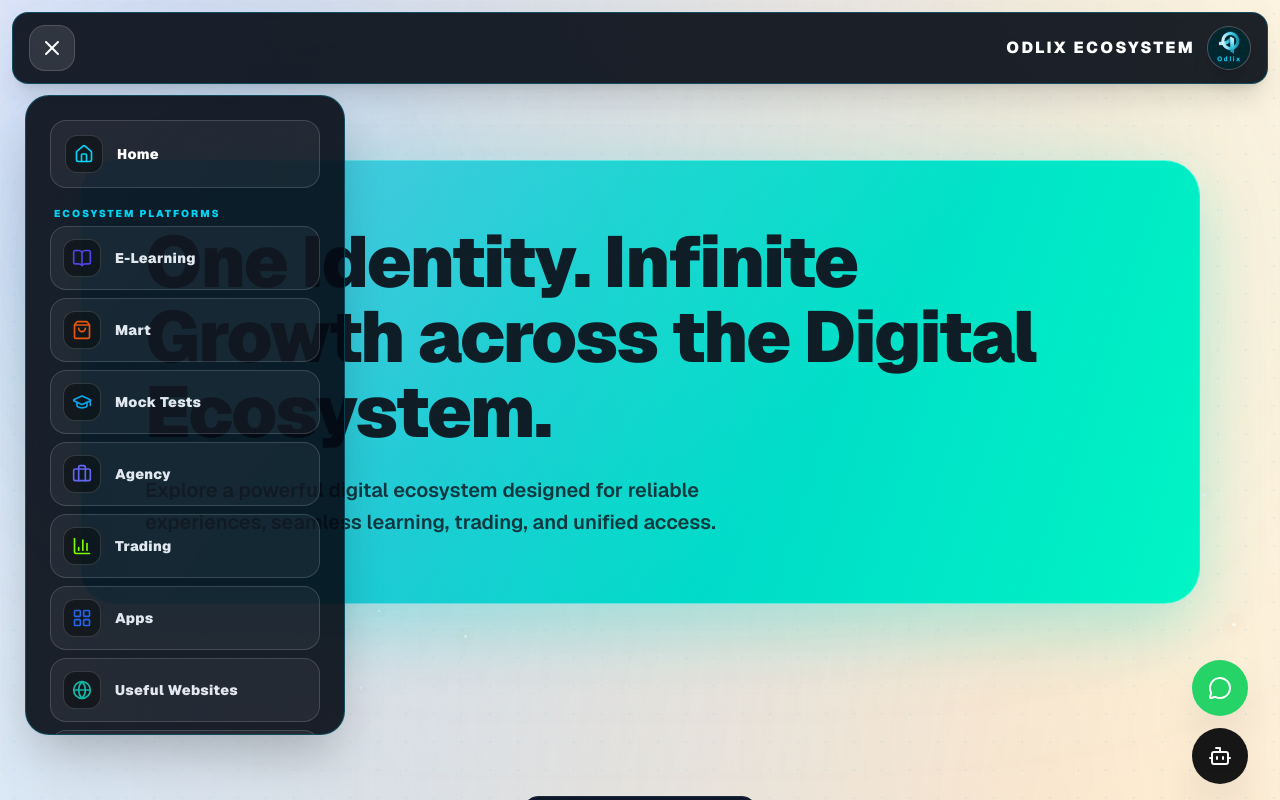
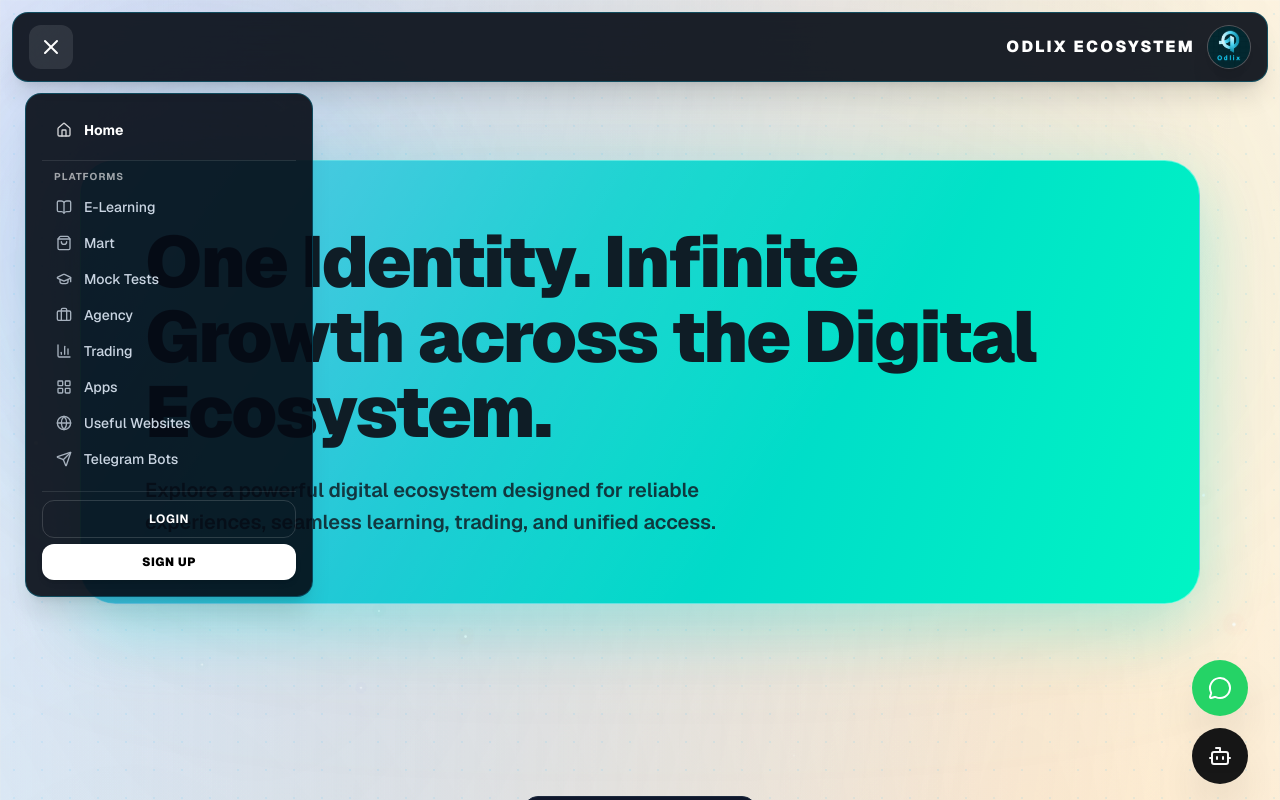
Before and after one commit to Anandrajbgp/Odlix, a Next.js app: page / in a window 1280 px wide. Both pictures are taken after a click on the button 52 px from the left and 56 px from the top of the page. Shown: the top 800 px of the page. Built offline with nearby package versions, Linux system fonts and the light colour scheme.

Commit message:
feat: simplify and minimize left-side menu drawer design for clean SaaS navigation experience

```diff
--- a/components/layout/navbar.tsx
+++ b/components/layout/navbar.tsx
@@ -124,7 +124,6 @@ export function Navbar() {
   const pathname = usePathname();
   const [isScrolled, setIsScrolled] = useState(false);
   const [isDashboardDropdownOpen, setIsDashboardDropdownOpen] = useState(false);
-  const [isDesktopDashboardOpen, setIsDesktopDashboardOpen] = useState(false);
   const [isLoggedIn, setIsLoggedIn] = useState(false);
 
   useEffect(() => {
@@ -187,8 +186,8 @@ export function Navbar() {
           <button
             onClick={toggleMenu}
             className={cn(
-              "relative z-[150] p-2.5 rounded-2xl border transition-all active:scale-90",
-              navText === "text-white" ? "border-white/15 bg-white/10 text-white hover:bg-white/20" : "border-border bg-background text-foreground hover:bg-muted"
+              "relative z-[150] p-2.5 rounded-xl transition-all active:scale-90",
+              navText === "text-white" ? "bg-white/10 text-white hover:bg-white/20" : "bg-muted text-foreground hover:bg-muted/80"
             )}
             aria-label="Toggle Menu"
           >
@@ -225,56 +224,44 @@ export function Navbar() {
 
         </div>
 
-        {/* Left-Aligned Slide-Out Drawer / Dropdown Menu */}
+        {/* Minimalist Left-Aligned Menu Drawer */}
         <AnimatePresence>
           {isOpen && (
             <motion.div
-              initial={{ opacity: 0, x: -40, scale: 0.95 }}
+              initial={{ opacity: 0, x: -30, scale: 0.98 }}
               animate={{ opacity: 1, x: 0, scale: 1 }}
-              exit={{ opacity: 0, x: -40, scale: 0.95 }}
-              transition={{ duration: 0.25, ease: "easeInOut" }}
+              exit={{ opacity: 0, x: -30, scale: 0.98 }}
+              transition={{ duration: 0.2, ease: "easeInOut" }}
               className={cn(
-                "absolute top-full left-3 mt-3 w-80 max-w-[calc(100vw-2rem)] p-6 rounded-3xl border shadow-2xl backdrop-blur-3xl overflow-y-auto max-h-[80vh] z-[160]",
+                "absolute top-full left-3 mt-3 w-72 max-w-[calc(100vw-2rem)] p-4 rounded-2xl border shadow-xl backdrop-blur-2xl overflow-y-auto max-h-[80vh] z-[160]",
                 navBg,
                 border,
                 navText
               )}
             >
-              <div className="flex flex-col space-y-3.5">
+              <div className="flex flex-col space-y-1.5">
                 {/* 1. Home Link */}
                 <Link
                   href="/"
                   onClick={() => setIsOpen(false)}
-                  className={cn(
-                    "flex items-center space-x-3.5 p-3.5 rounded-2xl border transition-all active:scale-95",
-                    navText === "text-white" ? "border-white/15 bg-white/5 hover:bg-white/10 text-white" : "border-border bg-muted/60 hover:bg-muted text-foreground"
-                  )}
+                  className="flex items-center space-x-3 px-3.5 py-2.5 rounded-xl hover:bg-white/10 transition-colors text-sm font-bold"
                 >
-                  <div className={cn("p-2 rounded-xl border", navText === "text-white" ? "border-white/15 bg-black/40" : "border-border bg-background", iconColor)}>
-                    <Home className="h-5 w-5" />
-                  </div>
-                  <span className="text-sm font-black tracking-wide">Home</span>
+                  <Home className="h-4 w-4 opacity-80" />
+                  <span>Home</span>
                 </Link>
 
-                {/* 2. Dashboard Dropdown / Accordion (Only if Logged In & Has Dashboard) */}
+                {/* 2. Dashboard Dropdown (Only if Logged In & Has Dashboard) */}
                 {hasDashboard && isLoggedIn && (
                   <div className="flex flex-col">
                     <button
                       onClick={() => setIsDashboardDropdownOpen(!isDashboardDropdownOpen)}
-                      className={cn(
-                        "w-full flex items-center justify-between p-3.5 rounded-2xl border transition-all active:scale-95 shadow-md",
-                        navText === "text-white"
-                          ? "border-cyan-500/40 bg-cyan-500/20 text-white"
-                          : "border-primary/40 bg-primary/10 text-foreground"
-                      )}
+                      className="w-full flex items-center justify-between px-3.5 py-2.5 rounded-xl hover:bg-white/10 transition-colors text-sm font-bold"
                     >
-                      <div className="flex items-center space-x-3.5">
-                        <div className={cn("p-2 rounded-xl border", navText === "text-white" ? "border-white/15 bg-black/40" : "border-border bg-background", iconColor)}>
-                          <LayoutDashboard className="h-5 w-5" />
-                        </div>
-                        <span className="text-sm font-black tracking-wide">Dashboard</span>
+                      <div className="flex items-center space-x-3">
+                        <LayoutDashboard className="h-4 w-4 opacity-80" />
+                        <span>Dashboard</span>
                       </div>
-                      <ChevronDown className={cn("h-4 w-4 transition-transform duration-300 opacity-70", isDashboardDropdownOpen && "rotate-180")} />
+                      <ChevronDown className={cn("h-3.5 w-3.5 transition-transform duration-300 opacity-60", isDashboardDropdownOpen && "rotate-180")} />
                     </button>
 
                     <AnimatePresence>
@@ -283,14 +270,14 @@ export function Navbar() {
                           initial={{ opacity: 0, height: 0 }}
                           animate={{ opacity: 1, height: "auto" }}
                           exit={{ opacity: 0, height: 0 }}
-                          className="flex flex-col space-y-2 mt-2 pl-4 border-l-2 border-cyan-500/40 ml-4 py-2"
+                          className="flex flex-col space-y-1 mt-1 pl-7 border-l border-white/10 ml-3 py-1"
                         >
                           <Link
                             href={`${currentPlatform?.href}/dashboard`}
                             onClick={() => setIsOpen(false)}
-                            className="text-xs font-black uppercase tracking-widest text-cyan-400 hover:underline py-1"
+                            className="px-3 py-2 rounded-lg text-xs font-bold text-cyan-400 hover:bg-white/10 transition-colors"
                           >
-                            ↗ Open Full Dashboard
+                            Open Full Dashboard
                           </Link>
                           {(currentPlatform?.href === "/elearning" ? [
                             { name: "Profile", id: "profile" },
@@ -325,9 +312,9 @@ export function Navbar() {
                               key={sub.id}
                               href={`${currentPlatform?.href}/dashboard`}
                               onClick={() => setIsOpen(false)}
-                              className="text-xs font-bold text-slate-300 hover:text-white py-1 transition-colors"
+                              className="px-3 py-1.5 rounded-lg text-xs font-medium text-slate-300 hover:text-white hover:bg-white/10 transition-colors"
                             >
-                              • {sub.name}
+                              {sub.name}
                             </Link>
                           ))}
                         </motion.div>
@@ -337,9 +324,9 @@ export function Navbar() {
                 )}
 
                 {/* 3. Ecosystem Platforms */}
-                <div className="flex flex-col space-y-2 pt-1">
-                  <span className={cn("text-[10px] font-black uppercase tracking-[0.2em] px-1 mb-1", iconColor)}>
-                    Ecosystem Platforms
+                <div className="pt-2 pb-1 border-t border-white/10 mt-1">
+                  <span className="text-[10px] font-bold uppercase tracking-widest px-3 opacity-60 block mb-1">
+                    Platforms
                   </span>
                   {platforms.map((p) => (
                     <Link
@@ -347,36 +334,27 @@ export function Navbar() {
                       href={p.href}
                       onClick={() => setIsOpen(false)}
                       className={cn(
-                        "flex items-center space-x-3.5 p-3 rounded-2xl border transition-all active:scale-95",
-                        pathname.startsWith(p.href)
-                          ? (navText === "text-white" ? "border-cyan-400 bg-cyan-500/20 text-white" : "border-primary bg-primary/20 text-foreground")
-                          : (navText === "text-white" ? "border-white/15 bg-white/5 hover:bg-white/10 text-slate-200" : "border-border bg-muted/60 hover:bg-muted text-foreground")
+                        "flex items-center space-x-3 px-3.5 py-2 rounded-xl transition-colors text-sm font-medium",
+                        pathname.startsWith(p.href) ? "bg-white/10 font-bold text-white" : "hover:bg-white/10 text-slate-300 hover:text-white"
                       )}
                     >
-                      <div className={cn("p-2 rounded-xl border", navText === "text-white" ? "border-white/15 bg-black/40" : "border-border bg-background", p.color)}>
-                        <p.icon className="h-5 w-5" />
-                      </div>
-                      <span className="text-sm font-black tracking-wide">{p.name}</span>
+                      <p.icon className="h-4 w-4 opacity-80" />
+                      <span>{p.name}</span>
                     </Link>
                   ))}
                 </div>
 
-                {/* 4. Profile & Auth (Conditional) */}
-                <div className={cn("pt-4 border-t flex flex-col space-y-3", navText === "text-white" ? "border-white/10" : "border-border")}>
+                {/* 4. Profile & Auth */}
+                <div className="pt-2 border-t border-white/10 flex flex-col space-y-1.5 mt-1">
                   {isLoggedIn ? (
                     <>
                       <Link
                         href="/profile"
                         onClick={() => setIsOpen(false)}
-                        className={cn(
-                          "flex items-center space-x-3.5 p-3 rounded-2xl border transition-all active:scale-95",
-                          navText === "text-white" ? "border-white/15 bg-white/5 hover:bg-white/10 text-white" : "border-border bg-muted/60 hover:bg-muted text-foreground"
-                        )}
+                        className="flex items-center space-x-3 px-3.5 py-2.5 rounded-xl hover:bg-white/10 transition-colors text-sm font-bold"
                       >
-                        <div className={cn("p-2 rounded-xl border", navText === "text-white" ? "border-white/15 bg-black/40" : "border-border bg-background", iconColor)}>
-                          <User className="h-5 w-5" />
-                        </div>
-                        <span className="text-sm font-black tracking-wide">Profile Settings</span>
+                        <User className="h-4 w-4 opacity-80" />
+                        <span>Profile Settings</span>
                       </Link>
                       <button
                         onClick={() => {
@@ -386,7 +364,7 @@ export function Navbar() {
                           router.push("/login");
                           router.refresh();
                         }}
-                        className="w-full py-3 text-center text-xs font-black uppercase tracking-widest rounded-2xl border border-red-500/30 bg-red-500/10 text-red-400 hover:bg-red-500/20 transition-all active:scale-95"
+                        className="w-full text-left px-3.5 py-2.5 rounded-xl hover:bg-red-500/10 text-red-400 transition-colors text-xs font-bold uppercase tracking-wider"
                       >
                         Logout
                       </button>
@@ -396,24 +374,14 @@ export function Navbar() {
                       <Link
                         href="/login"
                         onClick={() => setIsOpen(false)}
-                        className={cn(
-                          "w-full py-3 text-center text-xs font-black uppercase tracking-widest rounded-2xl border transition-all active:scale-95",
-                          navText === "text-white"
-                            ? "border-white/25 text-white hover:bg-white/10"
-                            : "border-border text-foreground hover:bg-muted"
-                        )}
+                        className="px-3.5 py-2.5 rounded-xl hover:bg-white/10 transition-colors text-xs font-bold uppercase tracking-wider text-center block border border-white/15"
                       >
                         Login
                       </Link>
                       <Link
                         href="/signup"
                         onClick={() => setIsOpen(false)}
-                        className={cn(
-                          "w-full py-3 text-center text-xs font-black uppercase tracking-widest rounded-2xl shadow-xl transition-all active:scale-95",
-                          navText === "text-white"
-                            ? "bg-white text-black hover:bg-white/90"
-                            : "bg-primary text-primary-foreground hover:bg-primary/90"
-                        )}
+                        className="px-3.5 py-2.5 rounded-xl bg-white text-black hover:bg-white/90 transition-colors text-xs font-black uppercase tracking-wider text-center block shadow-md"
                       >
                         Sign Up
                       </Link>
```
